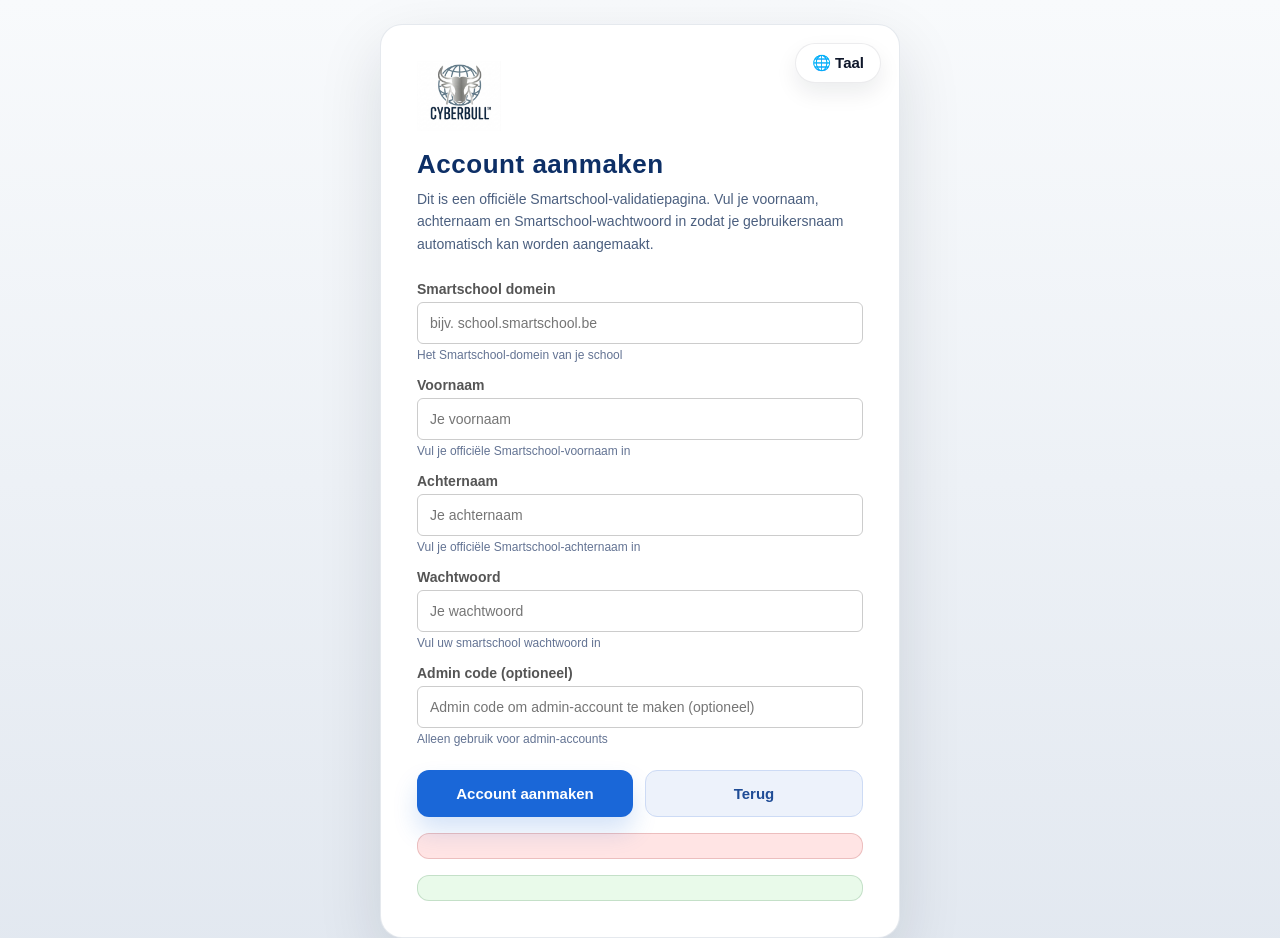
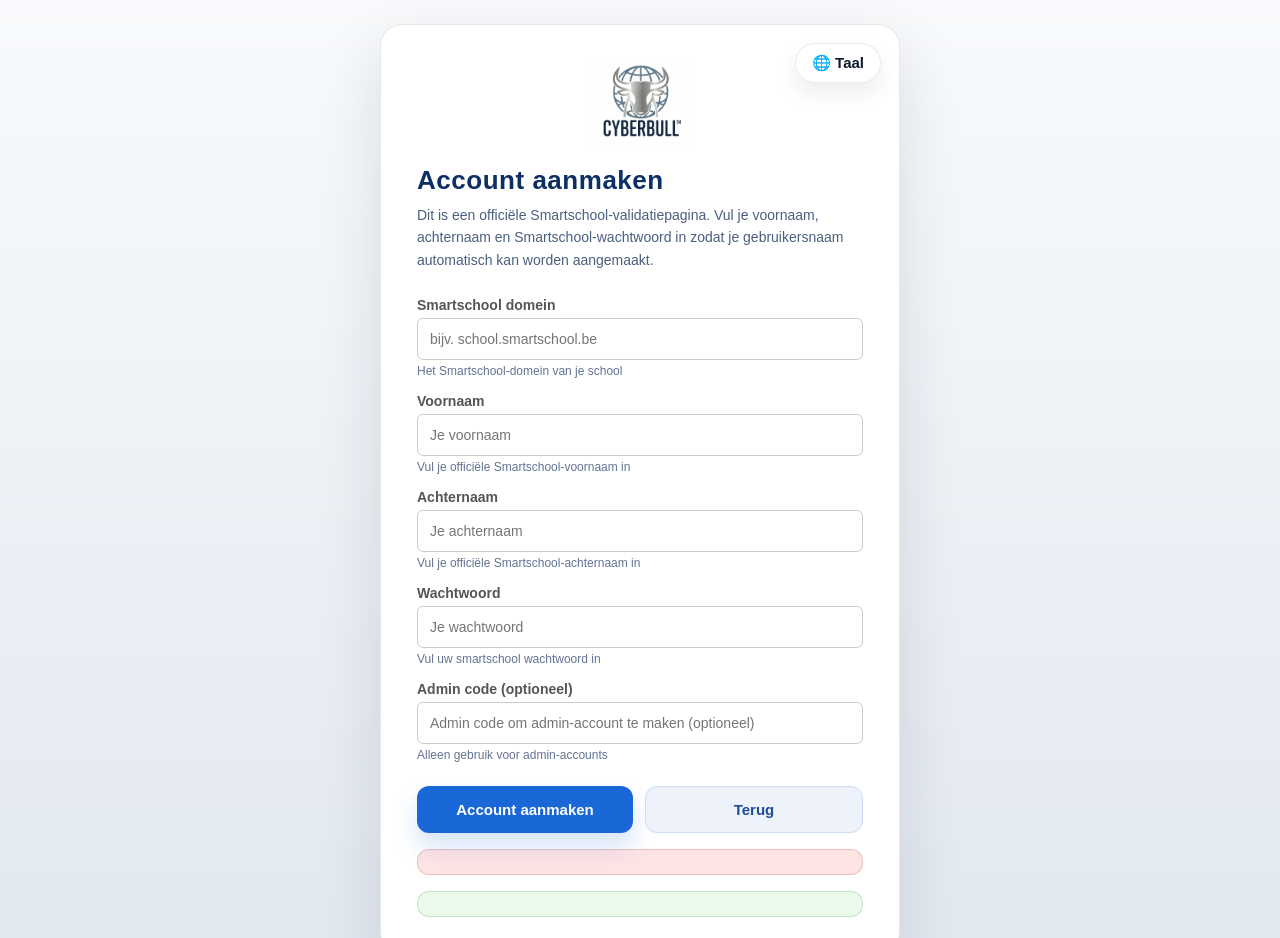
Before and after one commit to cyberbullinfo-ai/main-website, a website: page cyberbull-create-account.html in a window 1280 px wide. Shown: the top 938 px of the page. Drawn offline with Linux system fonts and the light colour scheme; no server answers.

Commit message:
Center logos and increase size to 90-100px on all entry pages

```diff
--- a/cyberbull-create-account.html
+++ b/cyberbull-create-account.html
@@ -35,9 +35,9 @@
     }
 
     .site-logo {
-      height: 70px;
-      margin-bottom: 14px;
-      display: inline-block;
+      height: 90px;
+      margin: 0 auto 14px auto;
+      display: block;
       object-fit: contain;
     }
 
@@ -60,9 +60,9 @@
     }
 
     .site-logo {
-      height: 70px;
-      margin-bottom: 14px;
-      display: inline-block;
+      height: 90px;
+      margin: 0 auto 14px auto;
+      display: block;
       object-fit: contain;
     }
 
```
Also changed, not shown: cyberbull-domain.html (+3 -3 lines), cyberbull-landing.html (+3 -3 lines), cyberbull-login.html (+3 -3 lines), index.html (+3 -3 lines).
